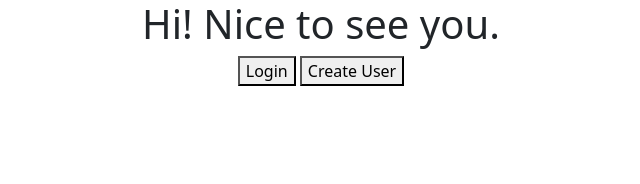
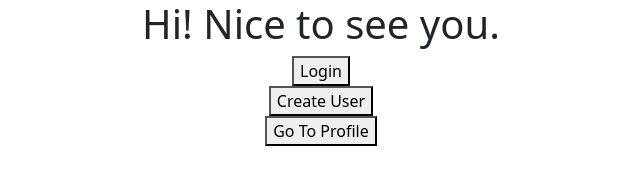
Before and after one commit to comp426-2022-spring/a99-ogma, a website: page public/index.html in a window 1280 px wide. Shown: the whole page, without its empty margins (319-959 px from the left). Drawn offline with nearby package versions, Linux system fonts and the light colour scheme; files that its build step writes are made by us from their sources.

Commit message:
updated to entry page

```diff
--- a/public/index.html
+++ b/public/index.html
@@ -10,62 +10,16 @@
   <div style = "text-align: center;">
   <h1>Hi! Nice to see you.</h1>
   <body>
-  </div>
-    <!-- <h1 id="appName"> MyJournal </h1> -->
     <div style = "text-align: center;">
-    <button onclick= "location.href = 'login_page.html';" id="loginButton" class="float-left submit-button" >Login</button>
-    <button onclick= "location.href = 'create_login.html';" id="createButton" class="float-left submit-button" >Create User</button>
+      <button onclick= "location.href = 'login_page.html';" id="loginButton" class="submit-button" >Login</button>
     </div>
 
+    <div style = "text-align: center;">
+      <button onclick= "location.href = 'create_login.html';" id="createButton" class="submit-button" >Create User</button>
+    </div>
+
+    <div style = "text-align: center;">
+      <button onclick= "location.href = 'profile.html';" id="profileButton" class="submit-button" >Go To Profile</button>
+    </div>
 </body>
 </html>
-  <!-- <div class = "container">
-    <h1 class="mb-4">My Journals</h1>
-    <a href="/articles/new" class="btn btn-success">New Article</a>
-
-    <% articles.forEach(article => { %>
-      <div class="card mt-4">
-        <div class="card-body">
-          <h4 class="card-title"><%= article.title %></h4>
-          <div class="card-subtitle text-muted mb-2">
-            <%=<article.createdAt.toLocaleDateString() %>
-          </div>
-          <div class="card-text mb-2"><%= article.description %></div>
-        </div>
-      </div>
-    <% }) %>
-  </div> -->
-
-
- <!-- <div class="form-group">
-    <label for="title">Title</label>
-    <input required type="text" name="title" id="title" class="form-control">
-</div>
-<div class="form-group">
-    <label for="description">Journal</label>
-    <textarea name="your journal" id="your journal" class="form-control"></textarea>
-</div>
-
-<a href="/" class="btn btn-secondary">Cancel</a>
-<button type="submit" class="btn btn-primary">Save</button>
-</body>
-</html>
-
- <!DOCTYPE html>
-<html lang="en">
-<head>
-  <meta charset="UTF-8">
-  <meta name="viewport" content="width=device-width, initial-scale=1.0">
-  <link rel="stylesheet" href="https://maxcdn.bootstrapcdn.com/boostrap/4.0.0/css/bootstrap.min.css" integrity="sha384-Gn5384xqQ1aoWXA+058RXPxPg6fy4IWvTNh0E263XmFcJlSAwiGgFAW/dAis6JXm" crossorigin="anonymous">
-  <meta http-equiv="X-UA-Compatible" content="ie=edge">
-  <title>New Story | MyJournal</title>
-</head>
-<body>
-  <div class = "container">
-    <h1 class="mb-4">New Journal</h1>
-
-    <form action="/articles" method="POST"></form>
-    <%- include('_form_fields') %>
-  </div>
-</body>
-</html>-->
```
